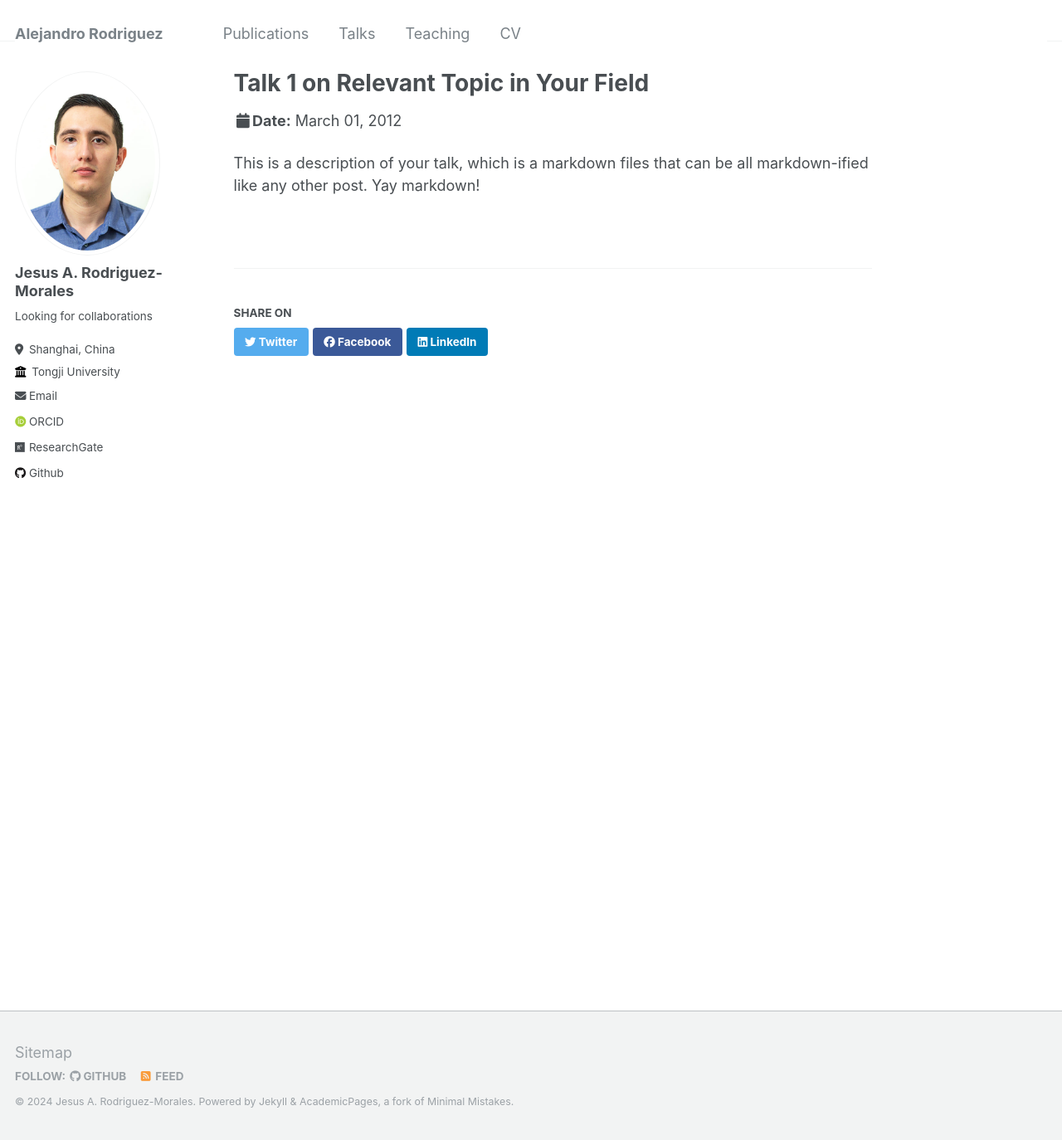
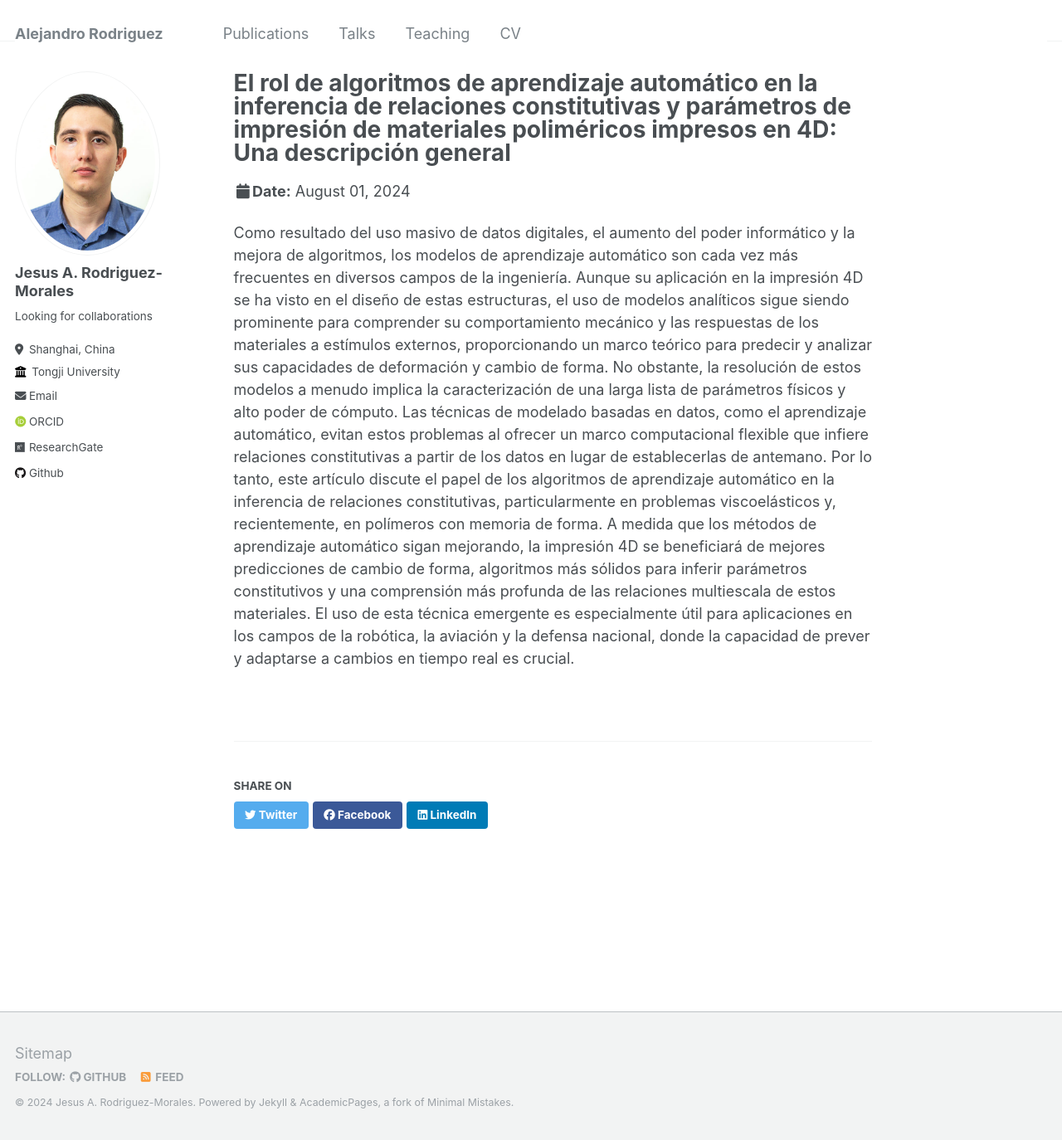
Before and after one commit to alex-rodriguez-m/alex-rodriguez-m.github.io, a Jekyll site: the page built from _talks/2012-03-01-talk-1.md, in a window 1280 px wide and 1374 px high. Shown: the whole window at 83% size. Built offline with Jekyll 4.4.1, drawn with Linux system fonts in a browser that asks for light colours; some web fonts are replaced.

Commit message:
Update 2012-03-01-talk-1.md

```diff
--- a/_talks/2012-03-01-talk-1.md
+++ b/_talks/2012-03-01-talk-1.md
@@ -1,11 +1,17 @@
 ---
-title: "Talk 1 on Relevant Topic in Your Field"
+title: "El rol de algoritmos de aprendizaje automático en la inferencia de relaciones constitutivas y parámetros de impresión de materiales poliméricos impresos en 4D: Una descripción general"
 collection: talks
 type: "Talk"
 permalink: /talks/2012-03-01-talk-1
-venue: "UC San Francisco, Department of Testing"
-date: 2012-03-01
-location: "San Francisco, California"
+venue: "National Congress of Space Activities 2024 (CONACES)"
+date: 2024-08-01
+location: "Tamaulipas, Mexico"
 ---
-
-This is a description of your talk, which is a markdown files that can be all markdown-ified like any other post. Yay markdown!
+Como resultado del uso masivo de datos digitales, el aumento del poder informático y la mejora de algoritmos, los modelos de
+aprendizaje automático son cada vez más frecuentes en diversos campos de la ingeniería. Aunque su aplicación en la impresión 4D
+se ha visto en el diseño de estas estructuras, el uso de modelos analíticos sigue siendo prominente para comprender su
+comportamiento mecánico y las respuestas de los materiales a estímulos externos, proporcionando un marco teórico para
+predecir y analizar sus capacidades de deformación y cambio de forma. No obstante, la resolución de estos modelos a menudo
+implica la caracterización de una larga lista de parámetros físicos y alto poder de cómputo. Las técnicas de modelado basadas en datos, como el aprendizaje automático, evitan estos problemas al ofrecer un marco computacional flexible que infiere relaciones
+constitutivas a partir de los datos en lugar de establecerlas de antemano. Por lo tanto, este artículo discute el papel de los
+algoritmos de aprendizaje automático en la inferencia de relaciones constitutivas, particularmente en problemas viscoelásticos y, recientemente, en polímeros con memoria de forma. A medida que los métodos de aprendizaje automático sigan mejorando, la impresión 4D se beneficiará de mejores predicciones de cambio de forma, algoritmos más sólidos para inferir parámetros constitutivos y una comprensión más profunda de las relaciones multiescala de estos materiales. El uso de esta técnica emergente es especialmente útil para aplicaciones en los campos de la robótica, la aviación y la defensa nacional, donde la capacidad de prever y adaptarse a cambios en tiempo real es crucial.
```
